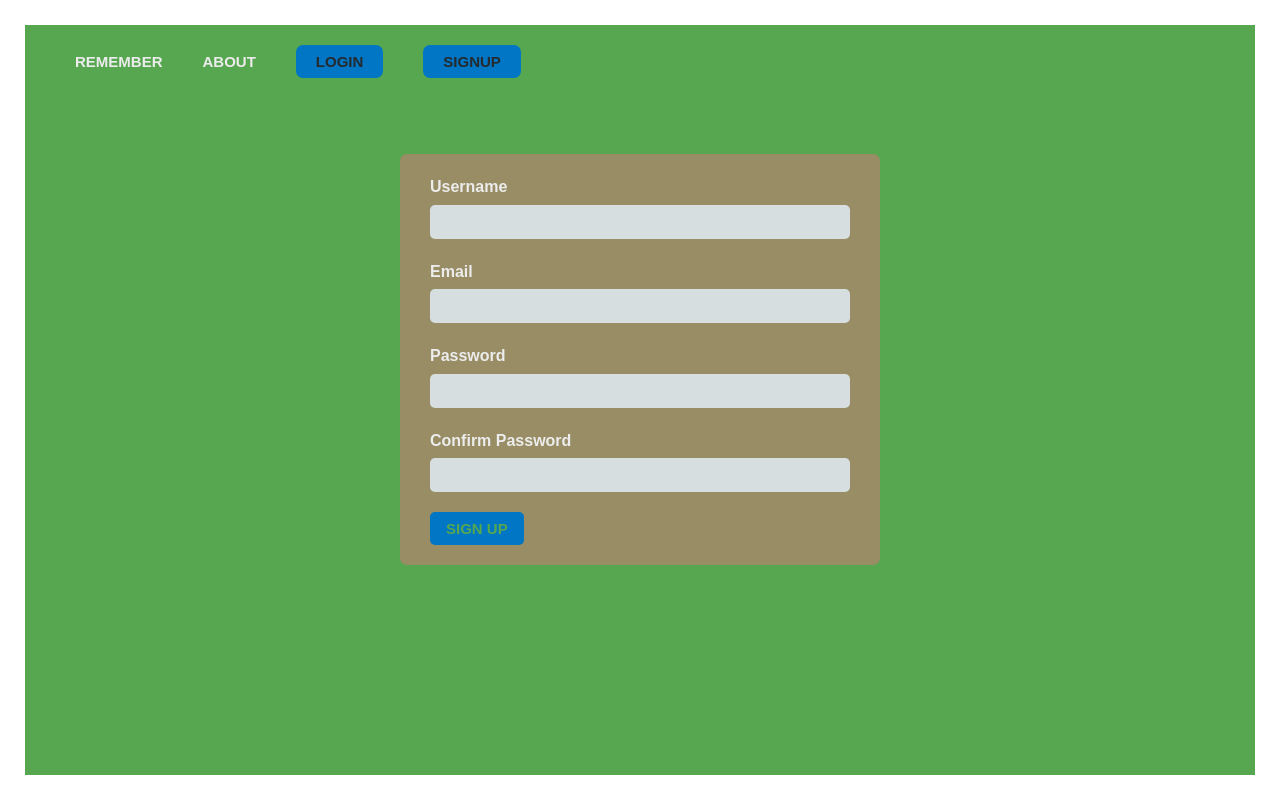
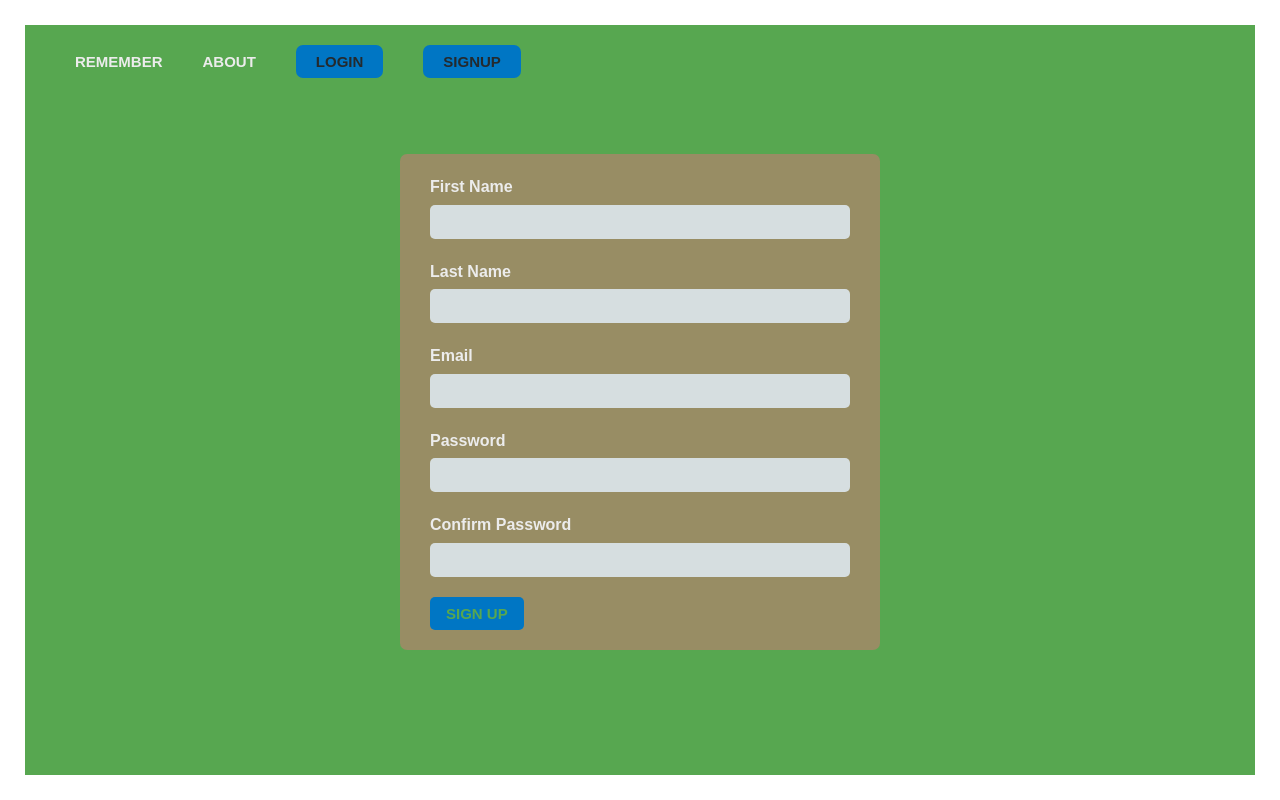
Before and after one commit to Allano256/Remember, a React (Vite) app in the folder remember/: page /signup in a window 1280 px wide. Built offline with nearby package versions, Linux system fonts and the light colour scheme; no server answers.

Commit message:
Everything working

```diff
--- a/remember/src/Contexts/AuthContext.jsx
+++ b/remember/src/Contexts/AuthContext.jsx
@@ -27,14 +27,14 @@ function AuthProvider({ children }) {
 
   // Login function to authenticate user with backend
 
-  async function login(username, password) {
+  async function login(email, password) {
     try{
-      const response= await fetch("http://127.0.0.1:8000/dj-rest-auth/login/", {
+      const response= await fetch("http://127.0.0.1:8000/api/v1/auth/login/", {
         method:'POST',
         headers: {
           'Content-Type':'application/json',
         },
-        body: JSON.stringify({username, password}),
+        body: JSON.stringify({email, password}),
 
       });
 
--- a/remember/src/Pages/Login.jsx
+++ b/remember/src/Pages/Login.jsx
@@ -7,7 +7,7 @@ import { useNavigate } from "react-router-dom";
 
 
  export default function  Login() {
-const [username, setUsername] = useState(" ");
+const [email, setUsername] = useState(" ");
 const [password, setPassword] = useState(" ");
 
 const  {login, isAuthenticated} =useAuth();
@@ -15,7 +15,7 @@ const navigate = useNavigate();
 
 function handleSubmitEvent (e){
     e.preventDefault();
-    if(username && password) login(username,password)
+    if(email && password) login(email,password)
 }
 
 useEffect(function (){
@@ -27,8 +27,8 @@ useEffect(function (){
             <PageNavigation />
             <form className= {styles.form} onSubmit={handleSubmitEvent}>
                 <div className={styles.row} >
-                    <label htmlFor="username">Username </label>
-                    <input type="username" id="username" placeholder="start typing..." name="username" onChange={(e) => setUsername(e.target.value)} value={username} />
+                    <label htmlFor="email">Email </label>
+                    <input type="email" id="email" placeholder="example@....." name="email" onChange={(e) => setUsername(e.target.value)} value={email} />
                 </div>
                 <div className={styles.row} >
                     <label htmlFor="password">Password</label>
--- a/remember/src/Pages/Signup.jsx
+++ b/remember/src/Pages/Signup.jsx
@@ -7,8 +7,8 @@ import { useNavigate } from "react-router-dom";
 export default function Signup() {
   // Form state
   const [formData, setFormData] = useState({
-    username: "",
-    name:'',
+    first_name: "",
+    last_name: "",
     email: "",
     password: "",
     password2: ""
@@ -63,7 +63,7 @@ export default function Signup() {
     try {
       const csrfToken = getCookie('csrftoken');
       // const token = localStorage.getItem('token');
-      const response = await fetch('http://127.0.0.1:8000/dj-rest-auth/register/', {
+      const response = await fetch('http://127.0.0.1:8000/api/v1/auth/signup/', {
         method: 'POST',
         headers: {
           'Content-Type': 'application/json',
@@ -79,8 +79,9 @@ export default function Signup() {
 
 
         setFormData({
-          username: "",
-          name: '',
+          first_name: "",
+          last_name: "",
+
           email: "",
           password: "",
           password2: ""
@@ -110,15 +111,28 @@ export default function Signup() {
 
         {/* Username */}
         <div className={styles.row}>
-          <label htmlFor="username">Username</label>
+          <label htmlFor="first_name">First Name</label>
           <input
-            id="username"
+            id="first_name"
             type="text"
-            name="username"
-            value={formData.username}
+            name="first_name"
+            value={formData.first_name}
             onChange={handleChange}
             required
-            autoComplete="new-password"
+
+
+          />
+        </div>
+        <div className={styles.row}>
+          <label htmlFor="last_name">Last Name</label>
+          <input
+            id="last_name"
+            type="text"
+            name="last_name"
+            value={formData.last_name}
+            onChange={handleChange}
+            required
+
 
           />
         </div>
```
